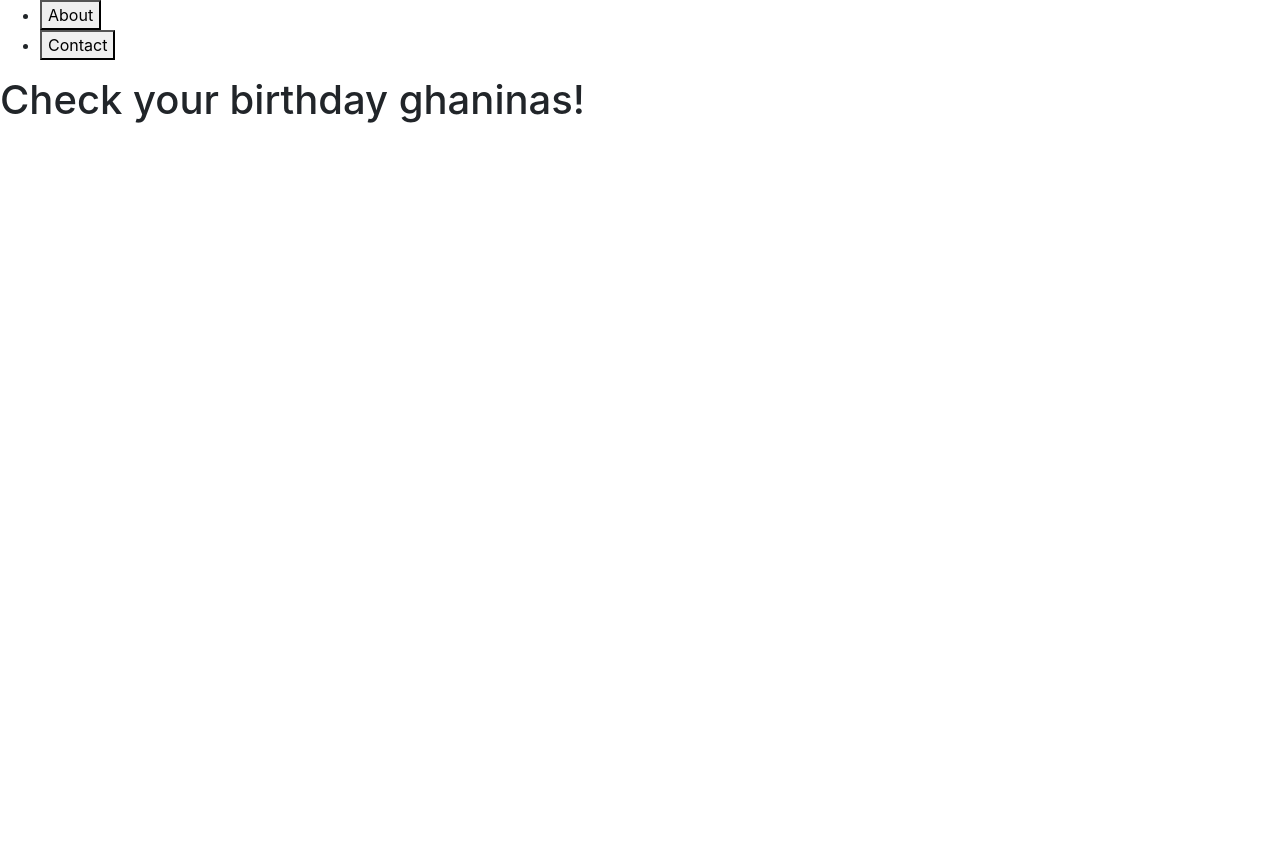
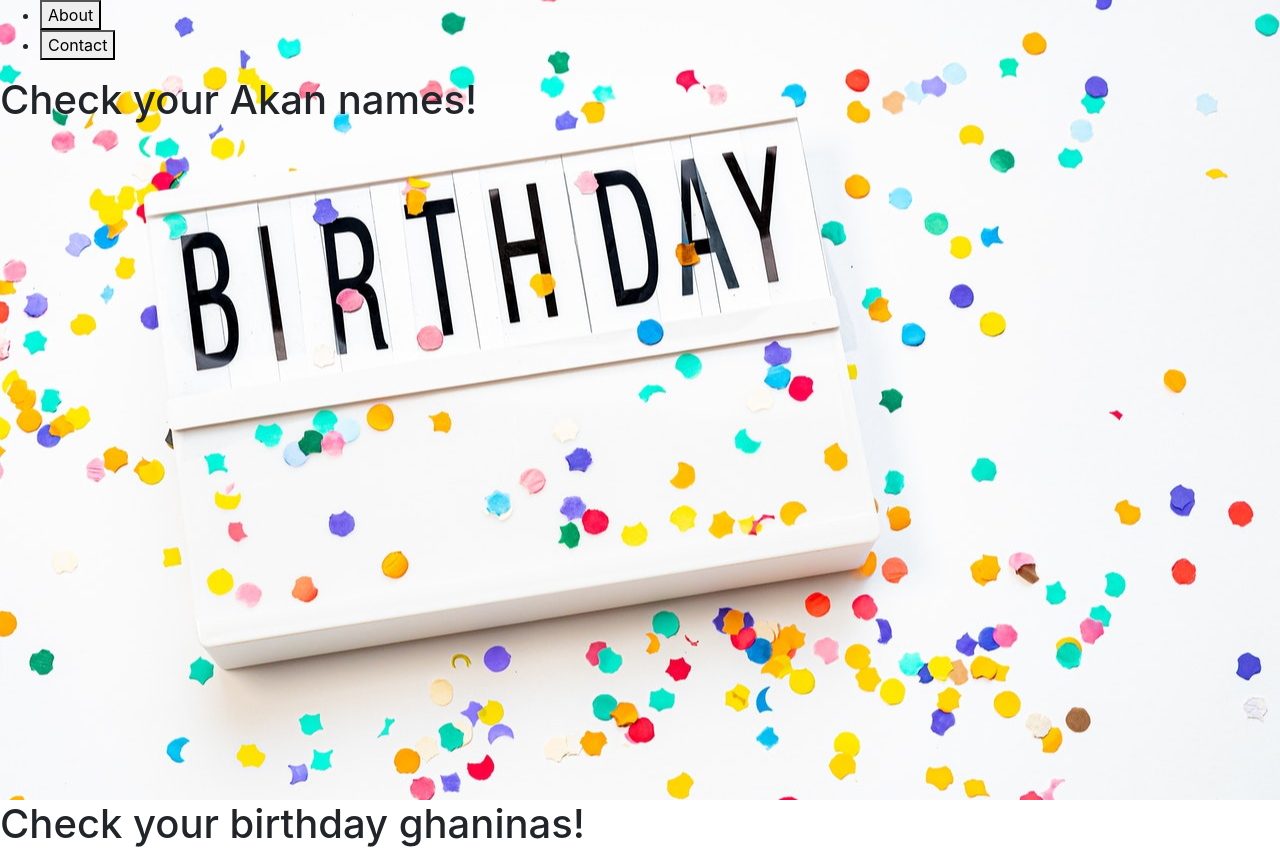
Before and after one commit to zizoubrown/Web_application, a plain HTML site: page index.html in a window 1280 px wide. Before the commit the page ends 800 px from the top, so only its background shows below. Drawn offline with nearby package versions, Linux system fonts and the light colour scheme.

Commit message:
add styling to header

```diff
--- a/css/styles.css
+++ b/css/styles.css
@@ -1,6 +1,11 @@
-#container{
-    position: absolute;
-    left: 50vh;
-    top: 50vh;
-    transform: translate(-50%,-50%);
+html,body{
+    margin: 0;
+    padding: 0;
+    height: 100%;
 }
+header{
+    background-image: url(/images/birthday-wallpaper.jpg);
+    background-position: center;
+    background-repeat: no-repeat;
+    height: 100vh;
+}
--- a/index.html
+++ b/index.html
@@ -22,7 +22,7 @@
             <li><a><button>Contact</button></a></li>
         </ul>
     </nav>
-
+    <h1>Check your Akan names!</h1>
 </header>
 <body>
     <h1>Check your birthday ghaninas!</h1>
```
